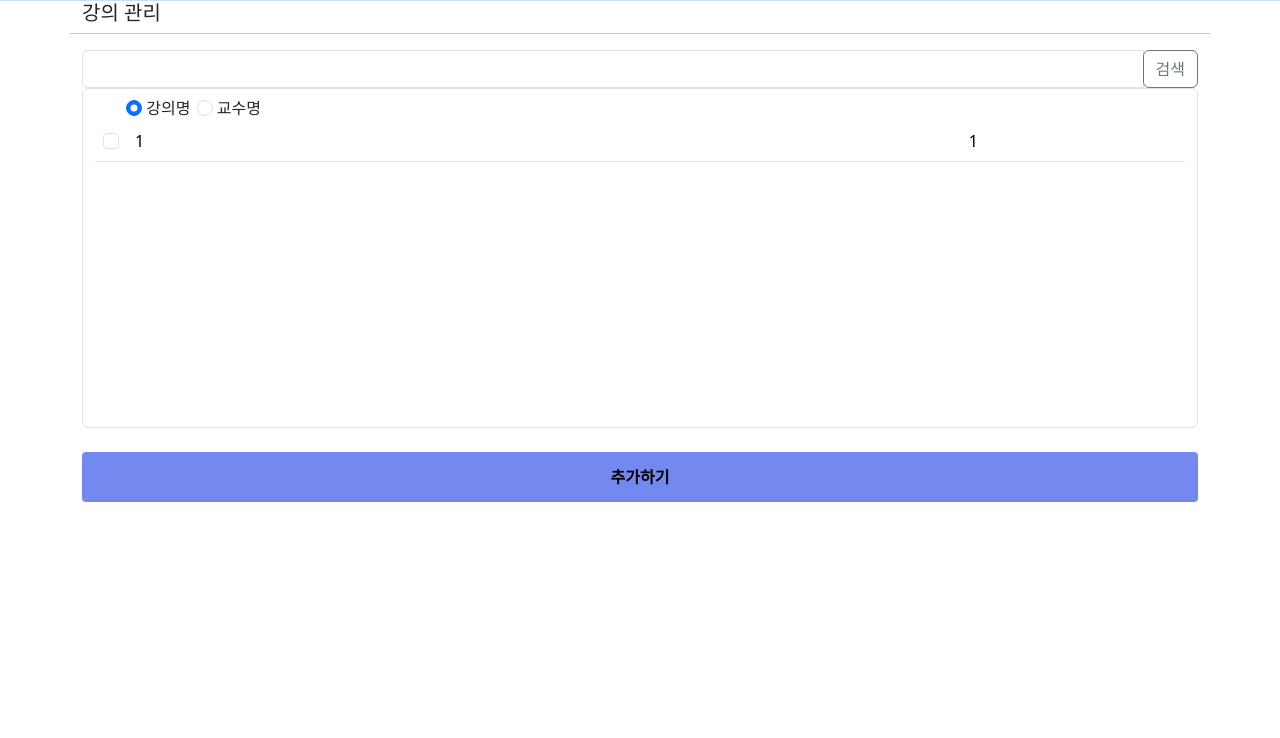
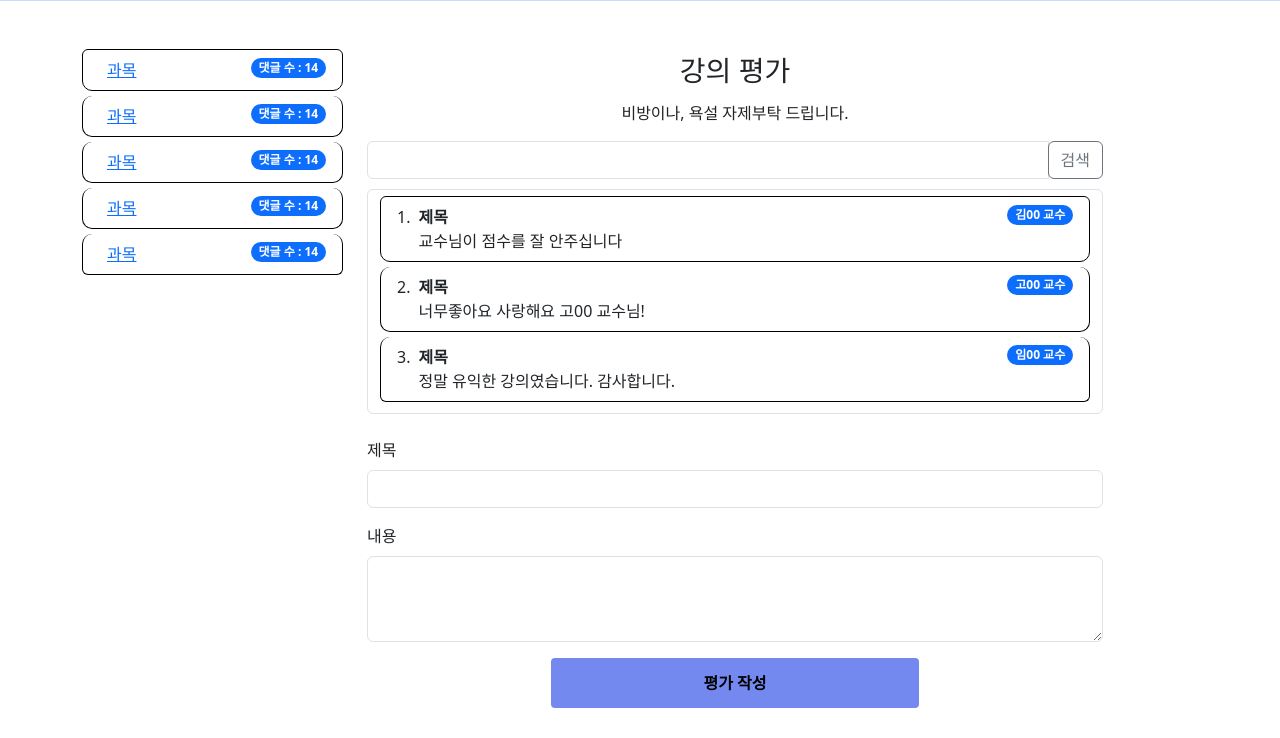
Before and after one commit to king258436/ChungbukStudyCommnity, a Django app: template templates/board/eval.html in a window 1280 px wide. Shown: the part 67-805 px from the top of the page. Before the commit the page ends 569 px from the top, so only its background shows below. Run offline with Django 3.2, Linux system fonts and the light colour scheme; the template is opened without the code that fills it, so the values that code supplies are empty; some web fonts are replaced.

Commit message:
modified:   templates/board/eval.html

```diff
--- a/templates/board/eval.html
+++ b/templates/board/eval.html
@@ -1,36 +1,80 @@
 {% extends 'Base.html' %}
 {% block content %}
 <style>
-    #select_subject{
-        overflow:auto;
+    #select_subject {
+        overflow: auto;
         height: 300px;
     }
-    .btn1{
-    border : none;
+
+    .btn1 {
+        border: none;
         outline: none;
         height: 50px;
-    width : 100%;
+        width: 100%;
         background-color: #7489F0;
         color: black;
         border-radius: 4px;
         font-weight: bold;
     }
+
+    .list-group li {
+        margin-bottom: 5px;
+        border-radius: 10px;
+        border-color: black;
+    }
 </style>
 <!-- 마이페이지 본문 부분 -->
 <div class=container>
     <div class="row">
-
-                <h5>강의 관리</h5>
-                <hr>
+        <!-- 좌측 사이드 탭 시작 -->
+        <div class="col-lg-3 pt-5">
+            <ol class="list-group">
+                <li class="list-group-item d-flex justify-content-between align-items-start">
+                    <div class="ms-2 me-auto">
+                        <a href="#">과목</a>
+                    </div>
+                    <span class="badge bg-primary rounded-pill">댓글 수 : 14</span>
+                </li>
+                <li class="list-group-item d-flex justify-content-between align-items-start">
+                    <div class="ms-2 me-auto">
+                        <a href="#">과목</a>
+                    </div>
+                    <span class="badge bg-primary rounded-pill">댓글 수 : 14</span>
+                </li>
+                <li class="list-group-item d-flex justify-content-between align-items-start">
+                    <div class="ms-2 me-auto">
+                        <a href="#">과목</a>
+                    </div>
+                    <span class="badge bg-primary rounded-pill">댓글 수 : 14</span>
+                </li>
+                <li class="list-group-item d-flex justify-content-between align-items-start">
+                    <div class="ms-2 me-auto">
+                        <a href="#">과목</a>
+                    </div>
+                    <span class="badge bg-primary rounded-pill">댓글 수 : 14</span>
+                </li>
+                <li class="list-group-item d-flex justify-content-between align-items-start">
+                    <div class="ms-2 me-auto">
+                        <a href="#">과목</a>
+                    </div>
+                    <span class="badge bg-primary rounded-pill">댓글 수 : 14</span>
+                </li>
+            </ol>
+        </div>
+        <!-- 좌측 사이드 탭 끝 -->
+        <div class="col-lg-8 pt-5">
+            <h3 style="text-align: center; padding: 5px;">강의 평가</h3>
+            <p style="text-align: center">비방이나, 욕설 자제부탁 드립니다.</p>
             <!-- 강의 추가하는 부분 시작 -->
-            <form  method = "POST">
+            <form method="POST">
                 {% csrf_token %}
                 <div class="form-floating">
                     <div class="row">
-                        <div class="input-group">
-                            <input type="text" name="search_subject" id="search_subject" class="form-control" value="">
+                        <div class="input-group" style="padding-bottom: 10px;"">
+                        <input type=" text" name="search_subject" id="search_subject" class="form-control" value="">
                             <span class="input-group-btn">
-                                <button class="btn btn-outline-secondary" type="submit" id="search_btn", name = "search_btn">검색</button>
+                                <button class="btn btn-outline-secondary" type="submit" id="search_btn" ,
+                                    name="search_btn">검색</button>
                             </span>
                         </div>
                     </div>
@@ -38,43 +82,49 @@
 
                 <!-- 검색 옵션 -->
                 <div class="form-floating form-control">
-                    <table style="justify-content: center;">
-                        <td style="width:18%">
-                           &nbsp;
-                        </td>
-                        <td>
-                            <input class="form-check-input" type="radio" value="" name="cond" id="subname" checked>
-                            <label class="form-check-label" for="subname">강의명&nbsp;</label>
-                        </td>
-                        <td>
-                            <input class="form-check-input" type="radio" value="" name="cond" id="profname">
-                            <label class="form-check-label" for="profname">교수명</label>
-                        </td>
-                    </table>
+
                     <!-- 추가할 강의 목록 -->
-                    <div class="form-floating" id="select_subject">
-                        <table class="table" id="sublist">
-                            <tr style="justify-content: center;">
-                                <td>
-                                    <input class="form-check-input" type="checkbox" value="", name = "subject{{forloop.counter0}}" , id="subject{{forloop.counter0}}">
-                                </td>
-                                <td style="width:60%;">
-                                    <label class="form-check-label" for="subject{{forloop.counter0}}">1</label>
-                                </td>
-                                <td style="width:40%; text-align: center;">
-                                    <label class="form-check-label" for="subject{{forloop.counter0}}">1</label>
-                                </td>
-                            </tr>
-                        </table>
+                    <ol class="list-group list-group-numbered">
+                        <li class="list-group-item d-flex justify-content-between align-items-start">
+                            <div class="ms-2 me-auto">
+                                <div class="fw-bold">제목</div>
+                                교수님이 점수를 잘 안주십니다
                             </div>
+                            <span class="badge bg-primary rounded-pill">김00 교수</span>
+                        </li>
+                        <li class="list-group-item d-flex justify-content-between align-items-start">
+                            <div class="ms-2 me-auto">
+                                <div class="fw-bold">제목</div>
+                                너무좋아요 사랑해요 고00 교수님!
+                            </div>
+                            <span class="badge bg-primary rounded-pill">고00 교수</span>
+                        </li>
+                        <li class="list-group-item d-flex justify-content-between align-items-start">
+                            <div class="ms-2 me-auto">
+                                <div class="fw-bold">제목</div>
+                                정말 유익한 강의였습니다. 감사합니다.
+                            </div>
+                            <span class="badge bg-primary rounded-pill">임00 교수</span>
+                        </li>
+                    </ol>
                 </div>
                 <br>
+                <div class="mb-3">
+                    <label for="exampleFormControlInput1" class="form-label">제목</label>
+                    <input type="email" class="form-control" id="exampleFormControlInput1">
+                </div>
+                <div class="mb-3">
+                    <label for="exampleFormControlTextarea1" class="form-label">내용</label>
+                    <textarea class="form-control" id="exampleFormControlTextarea1" rows="3"></textarea>
+                </div>
                 <!-- 추가 버튼 -->
-                <div class="add_btn">
-                    <button class="btn1" type="submit",  name = "add_btn", id = "add_btn">추가하기</button>
+                <div class="add_btn" style="text-align: center; margin-bottom: 30px;">
+                    <button class="btn1" type="submit" , name="add_btn" , id="add_btn" , style="width : 50%">평가
+                        작성</button>
                 </div>
             </form>
             <!-- 강의 추가하는 부분 끝 -->
         </div>
     </div>
+</div>
 {% endblock %}
```
Lines whose indentation alone changed are shown as unchanged.
